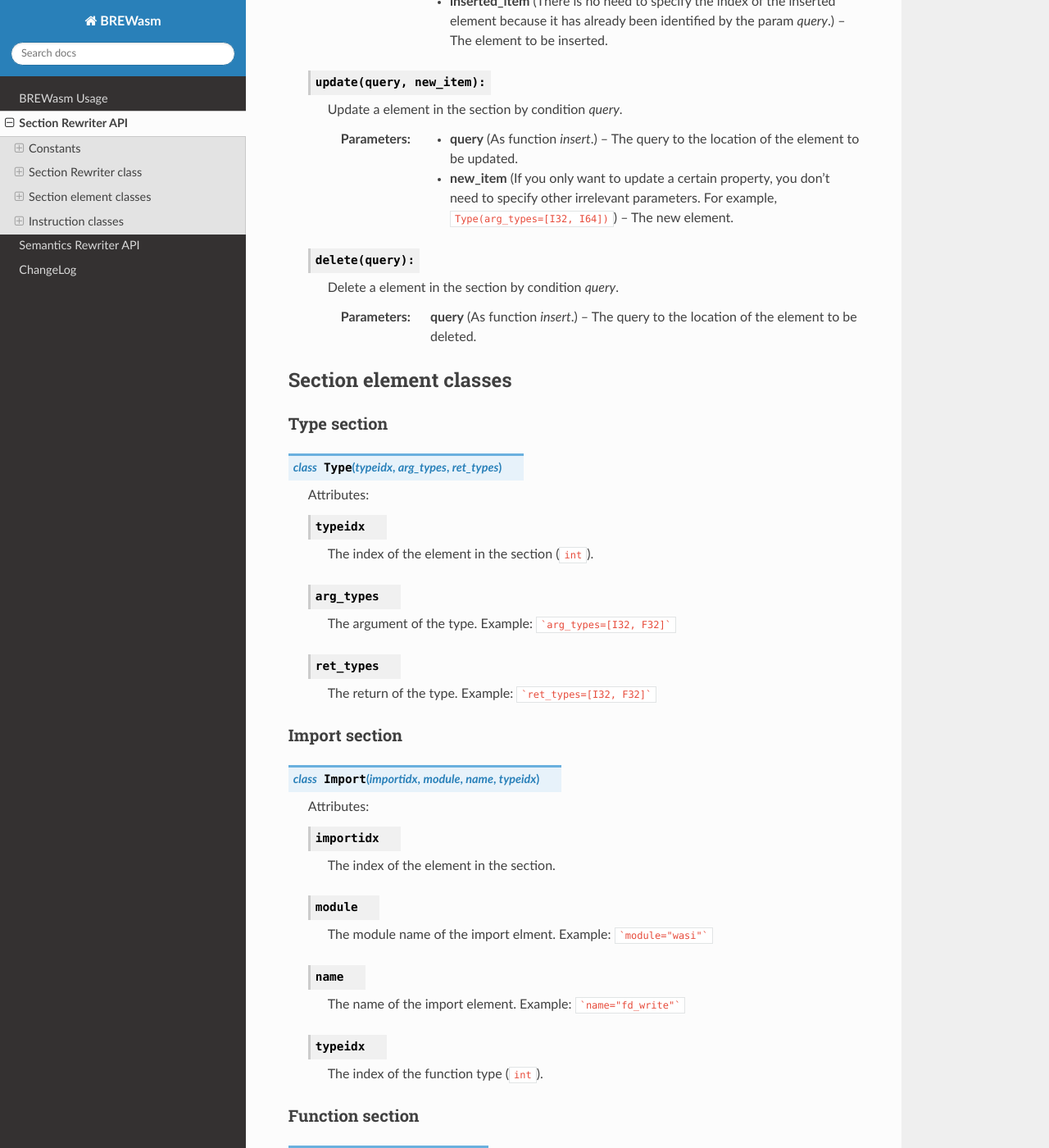
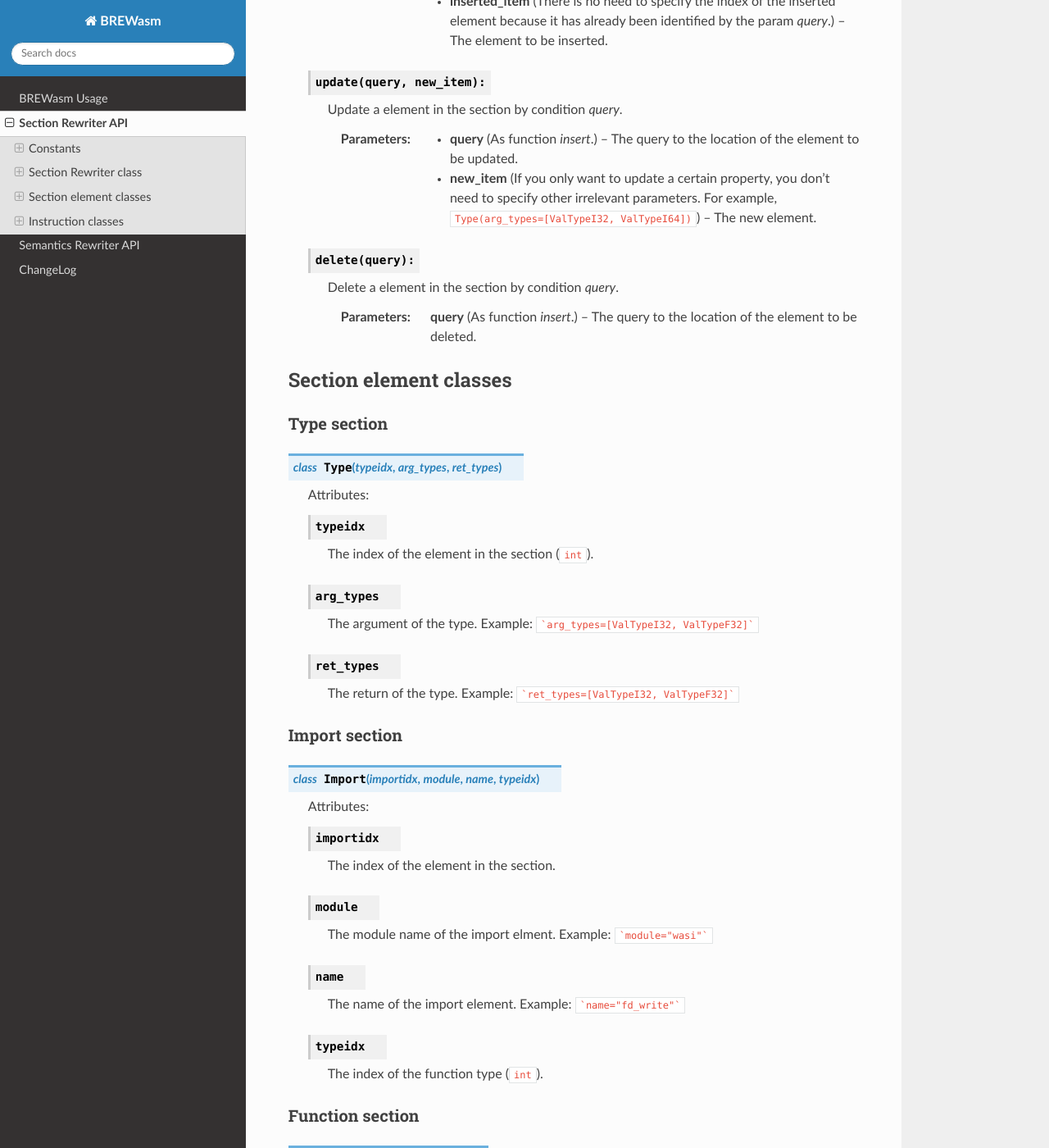
Before and after one commit to security-pride/BREWasm, a Sphinx documentation site: the page built from doc/section.rst, in a window 1280 px wide and 1400 px high, scrolled down 1658 px. Shown: the whole window at 82% size. Built offline with Sphinx 7.4.7 and the Read the Docs theme 3.1.0, drawn with Linux system fonts in a browser that asks for light colours; some of the changed text lies outside the part shown.

Commit message:
Fix the description of docs

````diff
--- a/doc/section.rst
+++ b/doc/section.rst
@@ -6,19 +6,19 @@
 Constants
 ===================
 
-.. data:: I32
+.. data:: ValTypeI32
 
    32-bit integer type.
 
-.. data:: I64
+.. data:: ValTypeI64
 
    64-bit integer type.
 
-.. data:: F32
+.. data:: ValTypeF32
 
    32-bit floating point type.
 
-.. data:: F64
+.. data:: ValTypeF64
 
    64-bit floating point type.
 
@@ -85,7 +85,7 @@
       :type query: As function *insert*.
 
       :param new_item: The new element.
-      :type new_item: If you only want to update a certain property, you don't need to specify other irrelevant parameters. For example, ``Type(arg_types=[I32, I64])``
+      :type new_item: If you only want to update a certain property, you don't need to specify other irrelevant parameters. For example, ``Type(arg_types=[ValTypeI32, ValTypeI64])``
 
    .. function:: delete(query):
 
@@ -112,11 +112,11 @@
 
    .. attribute:: arg_types
 
-      The argument of the type. Example: ```arg_types=[I32, F32]```
+      The argument of the type. Example: ```arg_types=[ValTypeI32, ValTypeF32]```
 
    .. attribute:: ret_types
 
-      The return of the type. Example: ```ret_types=[I32, F32]```
+      The return of the type. Example: ```ret_types=[ValTypeI32, ValTypeF32]```
 
 
 Import section
@@ -201,7 +201,7 @@
 
    .. attribute:: valtype
 
-      The value type of the global variable. Example: ```valtype=I32```
+      The value type of the global variable. Example: ```valtype=ValTypeI32```
 
    .. attribute:: mut
 
--- a/doc/usage.rst
+++ b/doc/usage.rst
@@ -32,7 +32,7 @@
     # Get the attribute globalidx of a global item, whose index is one.
     idx = global_list[1].globalidx
     # Insert a new global item at the index idx of the global section
-    global_rewriter.insert(Global(idx), Global(valtype=I32, val=100))
+    global_rewriter.insert(Global(idx), Global(valtype=ValTypeI32, val=100))
     # Delete the global item whose index is idx.
     global_rewriter.delete(Global(idx))
     # Emit a new binary file
@@ -54,7 +54,7 @@
     # Define the instructions of function
     func_body = [Instruction(LocalGet, 0), Instruction(LocalGet, 1), Instruction(I32Add, 0), Instruction(Nop)]
     # Insert a internal function in the binary
-    function_rewriter.insert_internal_function(idx=1, params_type=[I32, I32], results_type=[I32], local_vec=[Local(0, I32), Local(1, I64)], func_body=func_body)
+    function_rewriter.insert_internal_function(idx=1, params_type=[ValTypeI32, ValTypeI32], results_type=[ValTypeI32], local_vec=[Local(0, ValTypeI32), Local(1, ValTypeI64)], func_body=func_body)
     # Emit a new binary file
     binary.emit_binary('b.wasm')
 
````
Also changed, not shown: README.md (+2 -2 lines), doc/semantics.rst (+7 -7 lines).
